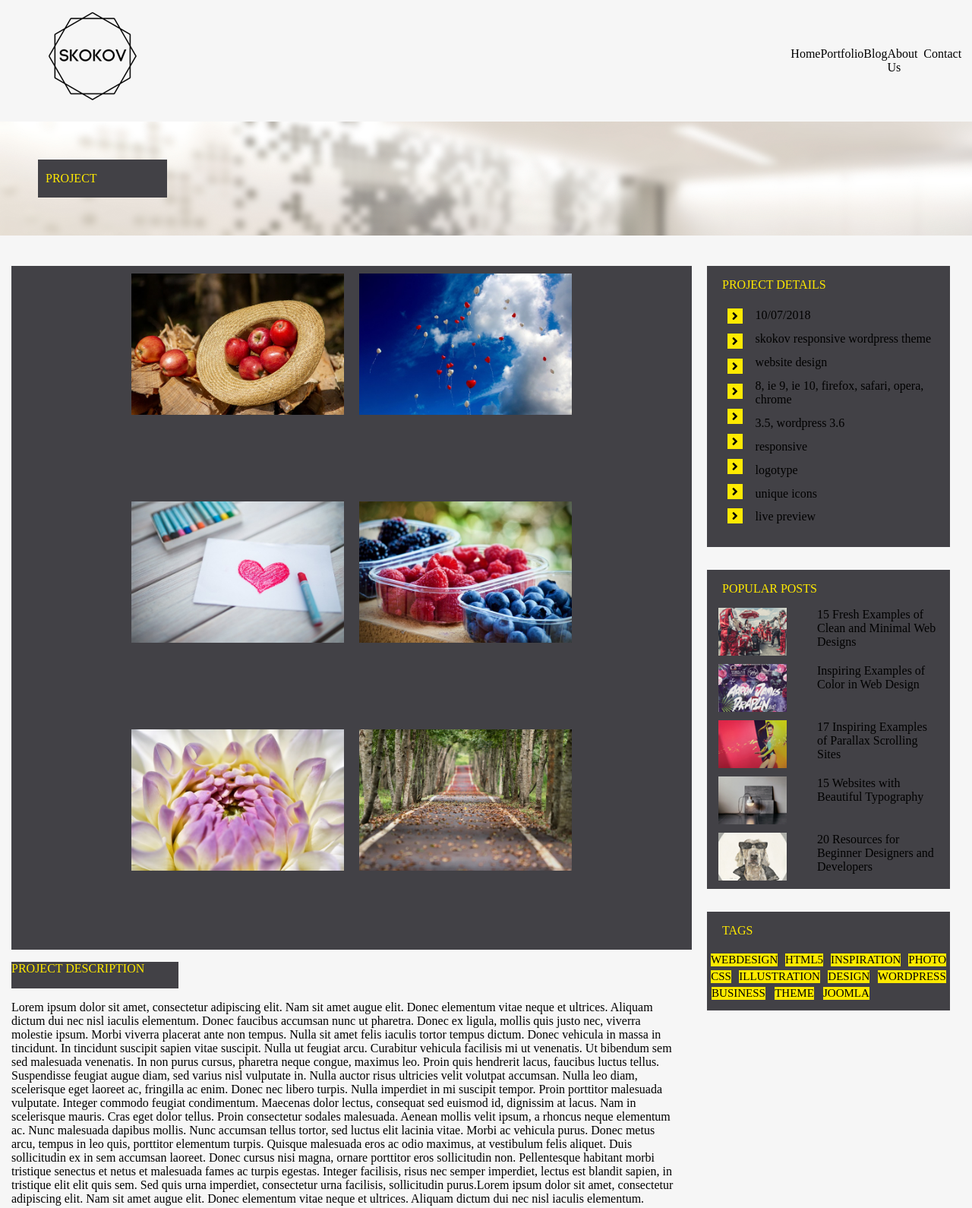
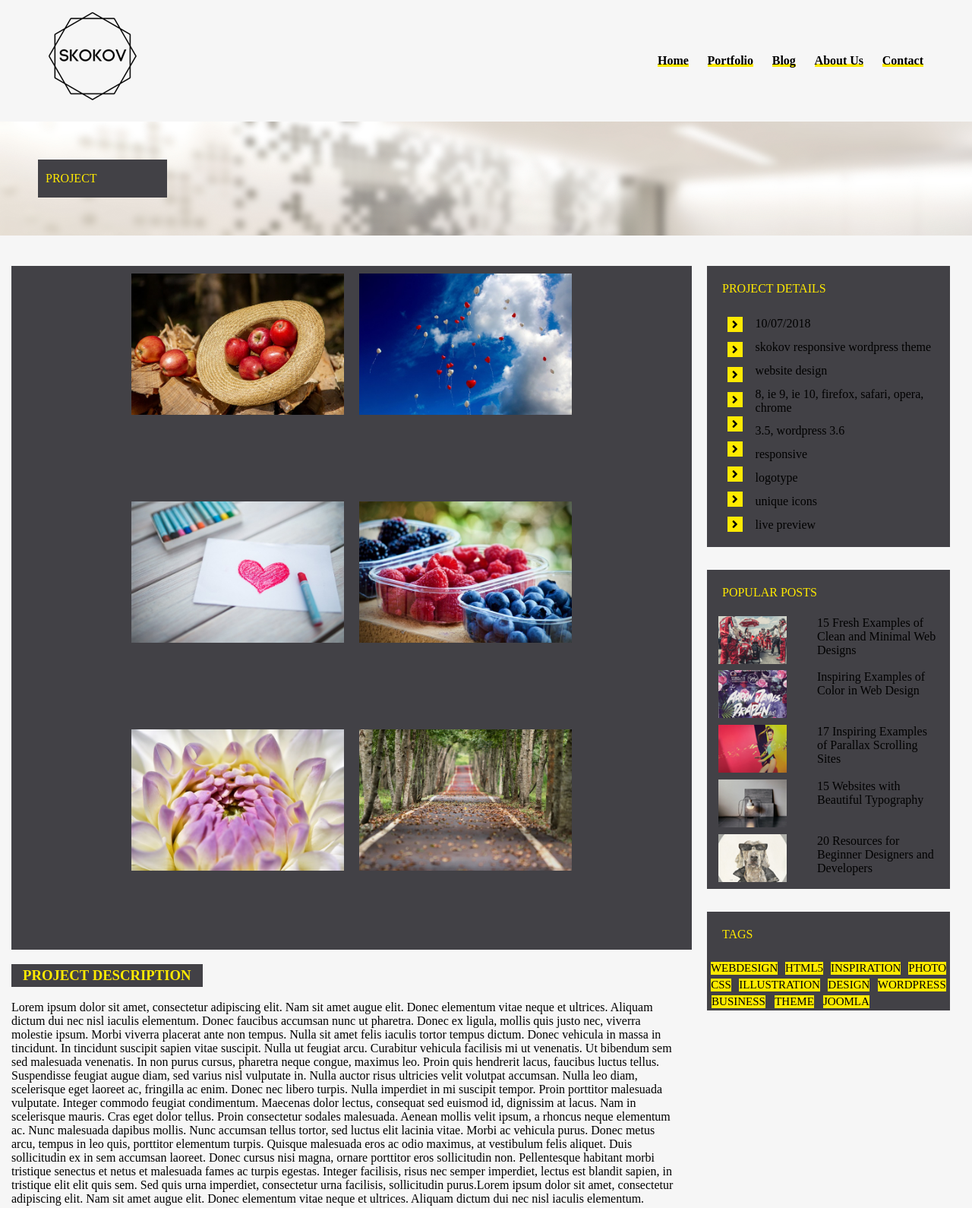
Before and after one commit to unicornDi/media_landing_page, a website: page Project/index.html in a window 1280 px wide. Shown: the top 1590 px of the page at 76% size. Drawn offline with Linux system fonts and the light colour scheme.

Commit message:
navigation changed

```diff
--- a/Project/index.html
+++ b/Project/index.html
@@ -20,25 +20,17 @@
 </head>
 
 <body>
-
     <div class="main-container">
         <header>
-            <div class="header-logo"><img src="./images/Logo.png" alt="logo"></div>
-            <nav>
-                <ul class="nav-list">
-                    <li class="nav-list__item">Home</li>
-                    <li class="nav-list__item">Portfolio</li>
-                    <li class="nav-list__item">Blog</li>
-                    <li class="nav-list__item">About Us</li>
-                    <li class="nav-list__item">Contact</li>
+            <div class="header-logo"><img src="./images/Logo.png" alt="logotype"></div>
+            <nav class="navigation header-nav">
+                <ul class="navigation-list header-nav__list">
+                    <li class="header-nav__list-item"><a href="#">Home</a></li>
+                    <li class="header-nav__list-item"><a href="#">Portfolio</a></li>
+                    <li class="header-nav__list-item"><a href="#">Blog</a></li>
+                    <li class="header-nav__list-item"><a href="#">About Us</a></li>
+                    <li class="header-nav__list-item"><a href="#">Contact</a></li>
                 </ul>
-                <!-- <div class="navigation">
-                    <div class="nav-item">Home</div>
-                    <div class="nav-item">Portfolio</div>
-                    <div class="nav-item">Blog</div>
-                    <span class="nav-item" id="about-us-nav-item">About Us</span>
-                    <div class="nav-item">Contact</div>
-                </div> -->
             </nav>
         </header>
 
@@ -48,9 +40,7 @@
                         </div>
             </div>
 
-
         <div class="main-block">
-
             <section class="main-block_firts-part">
                 <div class="gallery">
                     <div class="gallery-img"><img src="images/gallery/picture_1.jpg"></div>
@@ -62,7 +52,7 @@
                 </div>
 
                 <section class="project-description">
-                    <div><p>PROJECT DESCRIPTION</p></div>
+                    <h3 class="yellow-header">Project Description</h3>
                     <div class="project-description-text">Lorem ipsum dolor sit amet, consectetur adipiscing elit. Nam sit amet augue elit. Donec elementum vitae neque et ultrices. Aliquam dictum dui nec nisl iaculis elementum.
                         Donec faucibus accumsan nunc ut pharetra. Donec ex ligula, mollis quis justo nec, viverra molestie ipsum. Morbi viverra placerat ante non tempus.
                         Nulla sit amet felis iaculis tortor tempus dictum. Donec vehicula in massa in tincidunt. In tincidunt suscipit sapien vitae suscipit. Nulla ut feugiat arcu.
@@ -82,7 +72,7 @@
 
             <aside>
                 <div class="project-details-block">
-                    <p>PROJECT DETAILS</p>
+                    <h4 class="aside-header">Project details</h4>
                         <div class="project-details">
                             <div class="arrows">
                                 <i class="fas fa-angle-right"></i></li>
@@ -109,12 +99,10 @@
                             </div>
                         </div>
                 </div>
+
                 <div class="popular-posts-block">
-
-                    <p>POPULAR POSTS</p>
-
+                    <h4 class="aside-header">Popular posts</h4>
                     <div class="popular-posts-container">
-
                         <div class="popular-post">
                             <div class="popular-post-img"><img src="images/popular_posts/Popular_post_img_1.png"></div>
                             <div class="popular-post-text">15 Fresh Examples of Clean and Minimal Web Designs</div>
@@ -135,13 +123,11 @@
                                 <div class="popular-post-img"><img src="images/popular_posts/Popular_post_img_5.png"></div>
                                <div class="popular-post-text">20 Resources for Beginner Designers and Developers</div>
                         </div>
-
                     </div>
                 </div>
 
                 <div class="tags-container">
-                    <p>TAGS</p>
-
+                    <h4 class="aside-header">Tags</h4>
                     <div class="tags-block">
                         <div class="tags-row">
                             <div class="tag">WEBDESIGN</div>
@@ -163,22 +149,18 @@
                     </div>
                 </div>
             </aside>
-
         </div>
 
         <section class="recent-projects">
-            <div class="recent-projects-header">RECENT PROJECTS</div>
+            <h3 class="recent-projects-header yellow-header">Recent Projects</h3>
             <div class="recent-projects-images">
-
                 <div class="image-box"><img src="images/recent_projects/project_1.png"></div>
                 <div class="image-box"><img src="images/recent_projects/project_2.png"></div>
                 <div class="image-box"><img src="images/recent_projects/project_3.png"></div>
-
             </div>
         </section>
 
         <div class="bottom-block">
-
             <section class="about-us">
                 <h4>About Us</h4>
                 <div class="about-us-text">
@@ -190,7 +172,7 @@
                     Morbi viverra placerat ante non tempus. </br>
                     Nulla sit amet felis iaculis tortor tempus dictum.</br>
                 </div>
-                <button>Learn more</button>
+                <button type="button">Learn more</button>
                 <div class="photo-stream">
                     <h4>Photo Stream</h4>
                     <div class="photo-stream-gallery">
@@ -203,12 +185,9 @@
                     </div>
                 </div>
             </section>
-
             <section class="tweets-block">
                 <h4>Latest Tweets</h4>
-
                 <div class="latest-tweets">
-
                     <div class="tweets">
                         <i class="fab fa-twitter fa-lg"></i>
                         <i class="fab fa-twitter fa-lg"></i>
@@ -216,9 +195,7 @@
                         <i class="fab fa-twitter fa-lg"></i>
                         <i class="fab fa-twitter fa-lg"></i>
                     </div>
-
                 <div class="tweets-text">
-
                         <span>Check Out Dtbaker's @Arduino Sales Notification #System</br>
                         http:/t.co/WBFKIWHJ</span>
                         <span>Check Out Dtbaker's @Arduino Sales Notification #System</br>
@@ -230,12 +207,10 @@
                         <span>Check Out Dtbaker's @Arduino Sales Notification #System</br>
                         http:/t.co/WBFKIWHJ</span>
                 </div>
-
             </div>
 
             <div class="social-connecting">
-
-                    <div>Social connecting</div>
+                    <h4>Social connecting</h4>
                     <div class="soc-net-icons">
                         <i class="fab fa-facebook fa-lg"></i>
                         <i class="fab fa-google-plus-square fa-lg"></i>
@@ -247,14 +222,11 @@
                         <i class="fab fa-dribbble-square fa-lg"></i>
                     </div>
                 </div>
-
         </section>
 
           <section class="contact-info-block">
-
                 <h4>Contact info</h4>
                 <div class="contact-info">
-
                     <div class="contact-info-icons">
                         <i class="fas fa-map-marker-alt fa-lg"></i>
                         <i class="fab fa-whatsapp-square fa-lg"></i>
@@ -272,33 +244,29 @@
 
                 <div class="follow-us">
                     <h4>Follow Us</h4>
-                    <div>Lorem Ipsum is simply dummy text of the printing and typesettig industry.</div>
+                    <span>Lorem Ipsum is simply dummy text of the printing and typesettig industry.</span>
                     <form>
                         <p>
-
                             <input type="email" name="email_address">
                             <i class="far fa-envelope"></i>
-
-                            </p>
+                        </p>
                     </form>
                 </div>
-
             </section>
-
         </div>
 
     <footer>
         <div class="copyright-text">
-            <div>Copyright 2013 - FreeForWebDesign.com - All Rights Reserved</div>
+            <span>Copyright 2013 - FreeForWebDesign.com - All Rights Reserved</span>
         </div>
-        <nav>
-           <div>
-                <div>HOME</div>
-                <div>PORTFOLIO</div>
-                <div>BLOG</div>
-                <div>ABOUT US</div>
-                <div>CONTACT</div>
-            </div>
+        <nav class="navigation footer-nav">
+           <ul class="navigation-list footer-nav__list">
+                <li>home</li>
+                <li>portfolio</li>
+                <li>blog</li>
+                <li>about us</li>
+                <li>contact</li>
+           </ul>
         </nav>
     </footer>
     </div>
--- /dev/null
+++ b/Project/sass/aside-header.scss
@@ -0,0 +1,6 @@
+.aside-header {
+    color: $yellow;
+    margin-left: 20px;
+    text-transform: uppercase;
+    font-weight: 400;
+}
--- a/Project/sass/nav.scss
+++ b/Project/sass/nav.scss
@@ -1,30 +1,31 @@
-// nav {
-//     @include flex-row;
-//     justify-content: flex-end;
-//     margin-right: 5%;
-// }
-.nav-list {
+
+.navigation-list {
     @include flex-row;
     list-style: none;
-    margin-right: 5%;
+    justify-content: space-between;
+    width: 350px;
 }
 
-// .navigation {
-//     @include flex-row;
-//     flex-basis: $percent-50;
-//     justify-content: space-evenly;
+.header-nav {
+    margin-right: 5%;
 
-//         .nav-item {
-//             margin: 0 25px;
-//             text-transform: uppercase;
-//         }
+    .header-nav__list {
+        // width: 350px;
+        // justify-content: space-between;
 
-//         .nav-item:hover {
-//             background: $yellow;
-//         }
-
-//         #about-us-nav-item {
-//             min-width: 65px;
-//             margin-right: 35px;
-//         }
-// }
+            .header-nav__list-item a {
+                text-decoration: none;
+                color: black;
+                font-weight: 700;
+                background: linear-gradient( to bottom, $yellow 0%, $yellow 100%);
+                background-position: 0 100%;
+                background-repeat: repeat-x;
+                background-size: 4px 4px;
+                text-decoration: none;
+                transition: background-size .2s;
+            }
+           a:hover {
+                background-size: 4px 50px;
+            }
+        }
+    }
--- a/Project/sass/style.scss
+++ b/Project/sass/style.scss
@@ -1,5 +1,7 @@
 @import './var.scss';
 @import './nav.scss';
+@import './yellow-header.scss';
+@import './aside-header.scss';
 
 body {
     margin: 0;
@@ -25,32 +27,6 @@ header {
             margin-left: 5%;
         }
 }
-
-// nav {
-//     @include flex-row ;
-//     justify-content: flex-end;
-//     margin-right: 5%;
-// }
-
-// .navigation {
-//     @include flex-row;
-//     flex-basis: $percent-50;
-//     justify-content: space-evenly;
-
-//         .nav-item {
-//             margin: 0 25px;
-//             text-transform: uppercase;
-//         }
-
-//         .nav-item:hover {
-//             background: $yellow;
-//         }
-
-//         #about-us-nav-item {
-//             min-width: 65px;
-//             margin-right: 35px;
-//         }
-// }
 
 .header_banner {
     @include flex-row;
@@ -114,14 +90,6 @@ header {
         .project-description {
             width: 100%;
 
-                p {
-                    height: 35px;
-                    width: 220px;
-                    background-color: $dark-grey;
-                    color: $yellow;
-                    margin-left: 15px;
-                }
-
                 .project-description-text {
                     margin-left: 15px;
                     display: flex;
@@ -143,10 +111,6 @@ aside {
             margin-left: 35px;
             min-width: 320px;
 
-                p {
-                    color: $yellow;
-                    margin-left: 20px;
-                }
                 .project-details {
                     @include flex-row;
                     height: 80%;
@@ -189,10 +153,6 @@ aside {
             margin-left: 35px;
             margin-top: 30px;
             min-width: 320px;
-            p {
-                color: $yellow;
-                margin-left: 20px;
-            }
 
             .popular-posts-container {
                 @include flex-column;
@@ -229,22 +189,17 @@ aside {
             margin-top: 30px;
             min-width: 320px;
 
-                p {
-                    color: $yellow;
-                    margin-left: 20px;
-                }
-
             .tags-block {
                 @include flex-column;
                 width: 100%;
                 height: 70%;
-
 
                 .tags-row {
                     @include flex-row;
                     justify-content: space-around;
                     margin-top: 5px;
                 }
+
                 .tags-third-row {
                     @include flex-row;
                     margin-top: 5px;
@@ -258,8 +213,6 @@ aside {
 
                 }
         }
-
-
     }
 
 
@@ -267,14 +220,6 @@ aside {
     @include flex-column;
     width: $percent-100;
     margin-top: 30px;
-
-        .recent-projects-header {
-            height: 30px;
-            width: 190px;
-            background-color: $dark-grey;
-            color: $yellow;
-            margin-left: 15px;
-        }
 
         .recent-projects-images {
             display: flex;
@@ -290,8 +235,8 @@ aside {
                 }
             }
 }
+
 .bottom-block {
-
     @include flex-row;
     width: $percent-100;
     background: $dark-grey;
@@ -314,14 +259,13 @@ aside {
             color: white;
             border: none;
             box-shadow: 0 2px $yellow;
+            cursor: pointer;
         }
 
         .photo-stream {
-
             .photo-stream-gallery {
                 @include flex-row;
                 flex-wrap: wrap;
-
                     img {
                         padding: 3px;
                     }
@@ -401,7 +345,8 @@ aside {
            caret-color: white;
         }
 }
-@media only screen and (max-width: 1080px) {
+
+@media (max-width: 1080px) {
 
     .bottom-block {
         @include flex-column;
@@ -447,12 +392,12 @@ footer {
     width: $percent-100;
     height: 100px;
     align-items: center;
+    width: 100%;
 
         .copyright-text {
             color: white;
             margin-left: 40px;
             min-width: 414px;
-
         }
 
         nav {
@@ -467,9 +412,6 @@ footer {
                     @include flex-row;
                     justify-content: space-around;
                     flex-basis: 600px;
-
-
-                }
-
                 }
         }
+}
--- /dev/null
+++ b/Project/sass/yellow-header.scss
@@ -0,0 +1,12 @@
+.yellow-header {
+    height: 30px;
+    width: fit-content;
+    padding: 0 15px;
+    background-color: $dark-grey;
+    color: $yellow;
+    margin-left: 15px;
+    display: flex;
+    justify-content: center;
+    align-items: center;
+    text-transform: uppercase;
+}
--- a/gulpfile.js
+++ b/gulpfile.js
@@ -38,7 +38,7 @@ gulp.task('reload', function() {
 })
 
 gulp.task('watch', ['sass', 'postcss', 'reload'], function() {
-    gulp.watch(pathToSass, ['sass', 'postcss']);
+    gulp.watch('project/sass/*.scss', ['sass', 'postcss']);
     gulp.watch('project/index.html', browserSync.reload)
 });
 
```
Also changed, not shown: Project/css/style.css. Lines whose indentation alone changed are shown as unchanged.
